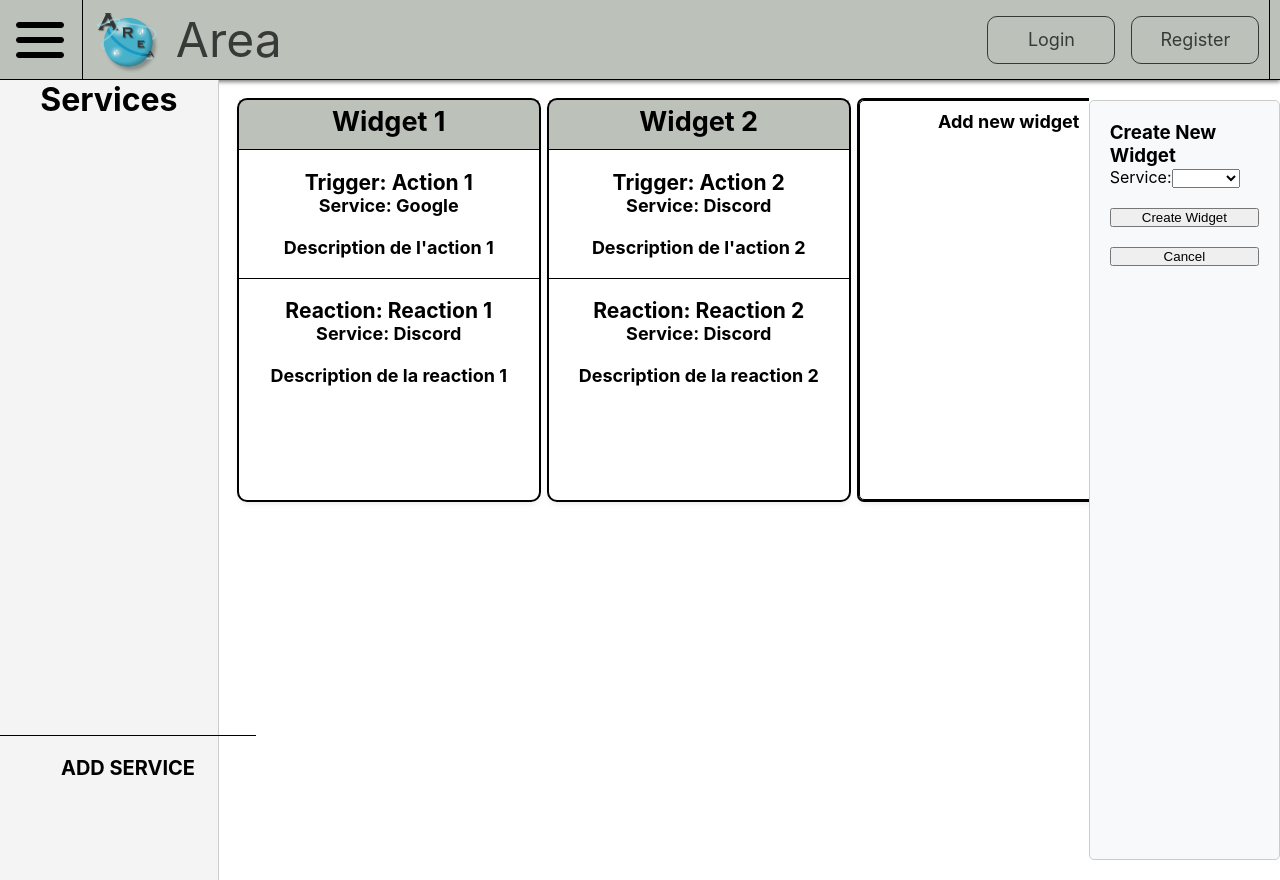
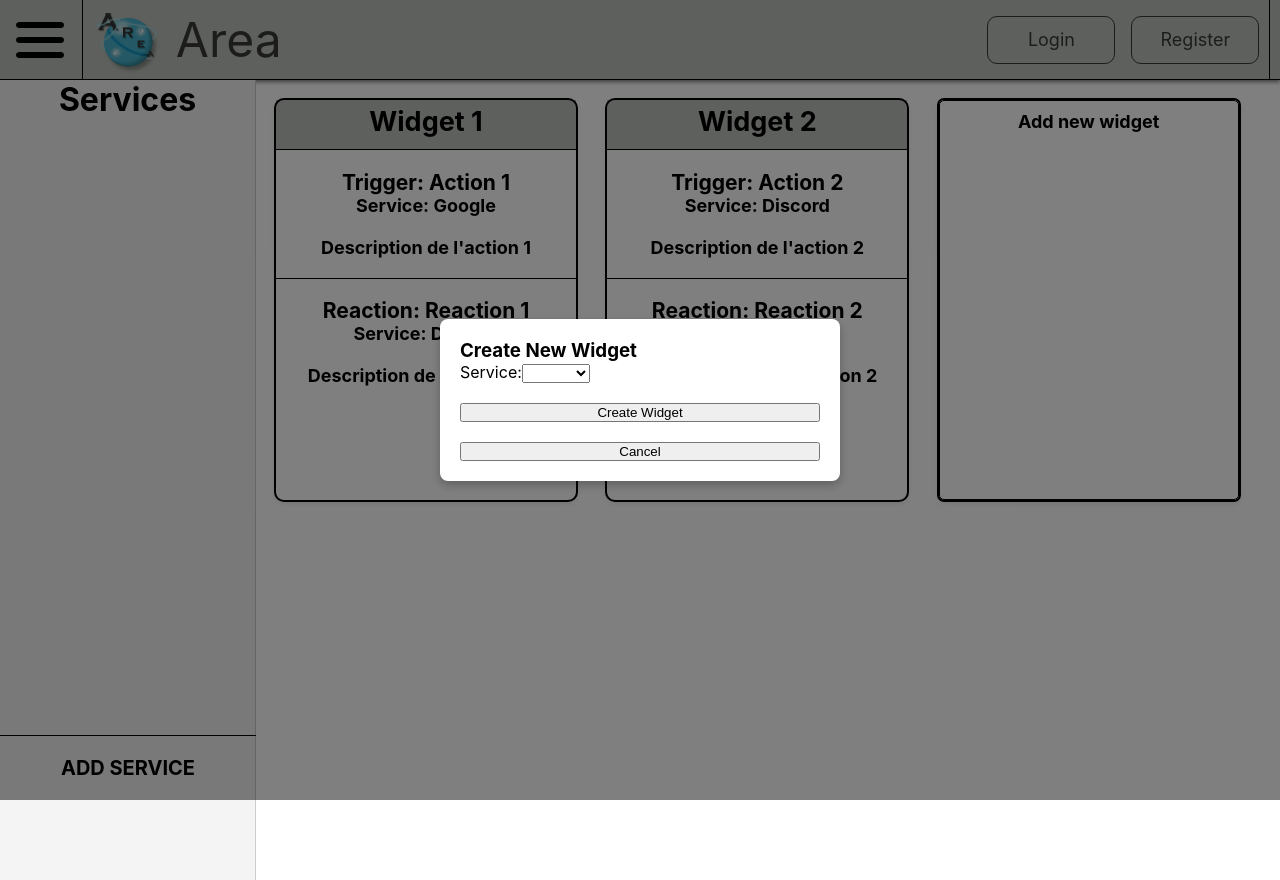
Before and after one commit to BhuvanArn/A.R.E.A, a Vue app in the folder client/: page /services in a window 1280 px wide. Both pictures are taken after a click on the element "Add new widget". Built offline with nearby package versions, Linux system fonts and the light colour scheme.

Commit message:
:heavy_plus_sign: Added modal for widget creation

```diff
--- a/client/src/components/WidgetList.vue
+++ b/client/src/components/WidgetList.vue
@@ -28,8 +28,9 @@
             </div>
         </div>
 
-        <!-- Dynamic form for creating a new widget -->
-        <div v-if="showForm" class="widget-form">
+        <!-- Modal with form -->
+        <div v-if="showForm" class="modal-overlay">
+            <div class="modal">
                 <h3>Create New Widget</h3>
                 <form @submit.prevent="createWidget">
                     <div>
@@ -52,8 +53,8 @@
                     <div v-if="selectedServiceId">
                         <label for="reaction">Reaction:</label>
                         <select id="reaction" v-model="selectedReaction">
-                        <option v-for="reaction in all_widgets[selectedServiceId]?.reactions || []" :key="reaction.id"
-                            :value="reaction">
+                            <option v-for="reaction in all_widgets[selectedServiceId]?.reactions || []"
+                                :key="reaction.id" :value="reaction">
                                 {{ reaction.name }}
                             </option>
                         </select>
@@ -63,7 +64,9 @@
                 </form>
             </div>
         </div>
+    </div>
 </template>
+
 
 <script>
 export default {
@@ -256,4 +259,43 @@ export default {
 .widget-form button {
     margin-top: 10px;
 }
+
+/* Modal Styles */
+.modal-overlay {
+    position: fixed;
+    top: 0;
+    left: 0;
+    width: 100%;
+    height: 100%;
+    background-color: rgba(0, 0, 0, 0.5);
+    /* Semi-transparent background */
+    display: flex;
+    align-items: center;
+    justify-content: center;
+    z-index: 1000;
+    /* Ensures it's above everything else */
+}
+
+.modal {
+    background-color: white;
+    padding: 20px;
+    border-radius: 8px;
+    box-shadow: 0 4px 10px rgba(0, 0, 0, 0.25);
+    width: 400px;
+    max-width: 90%;
+}
+
+.modal h3 {
+    margin-top: 0;
+}
+
+.modal form {
+    display: flex;
+    flex-direction: column;
+    gap: 10px;
+}
+
+.modal button {
+    margin-top: 10px;
+}
 </style>
```
Lines whose indentation alone changed are shown as unchanged.
